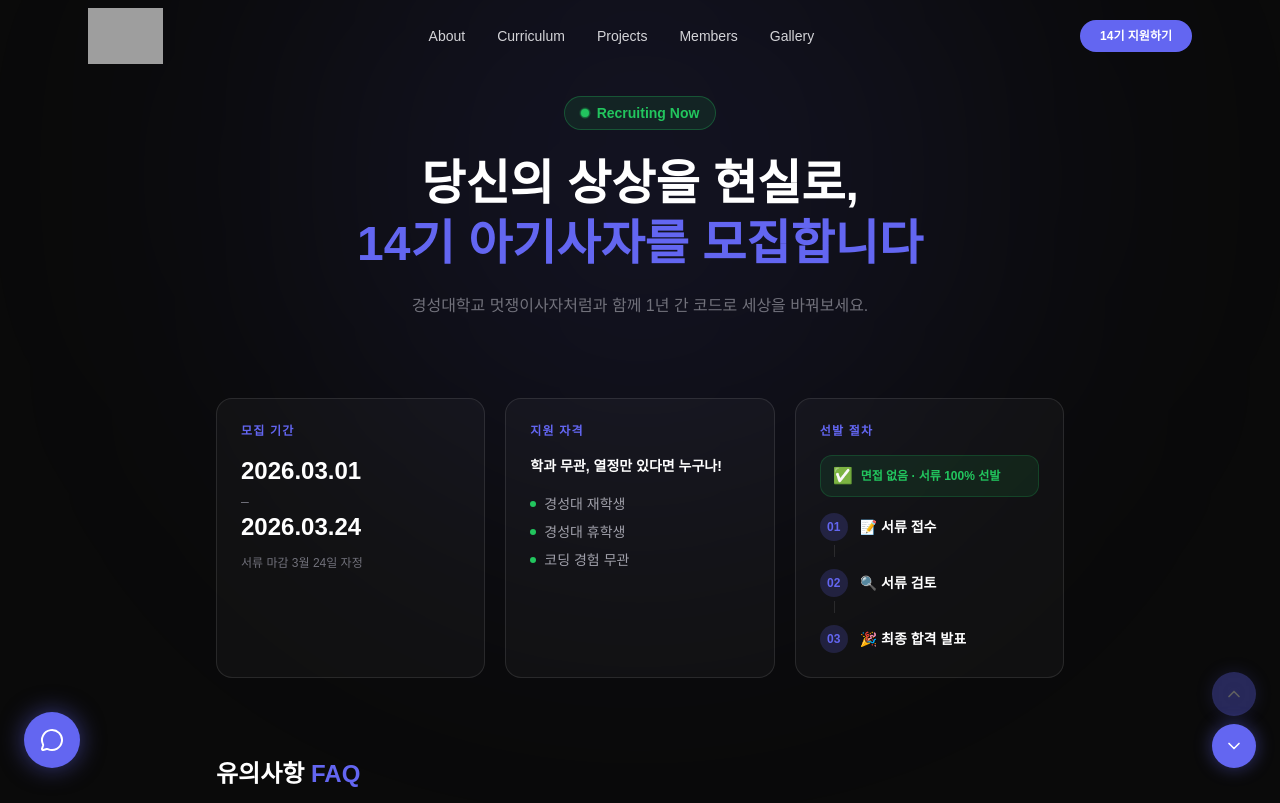
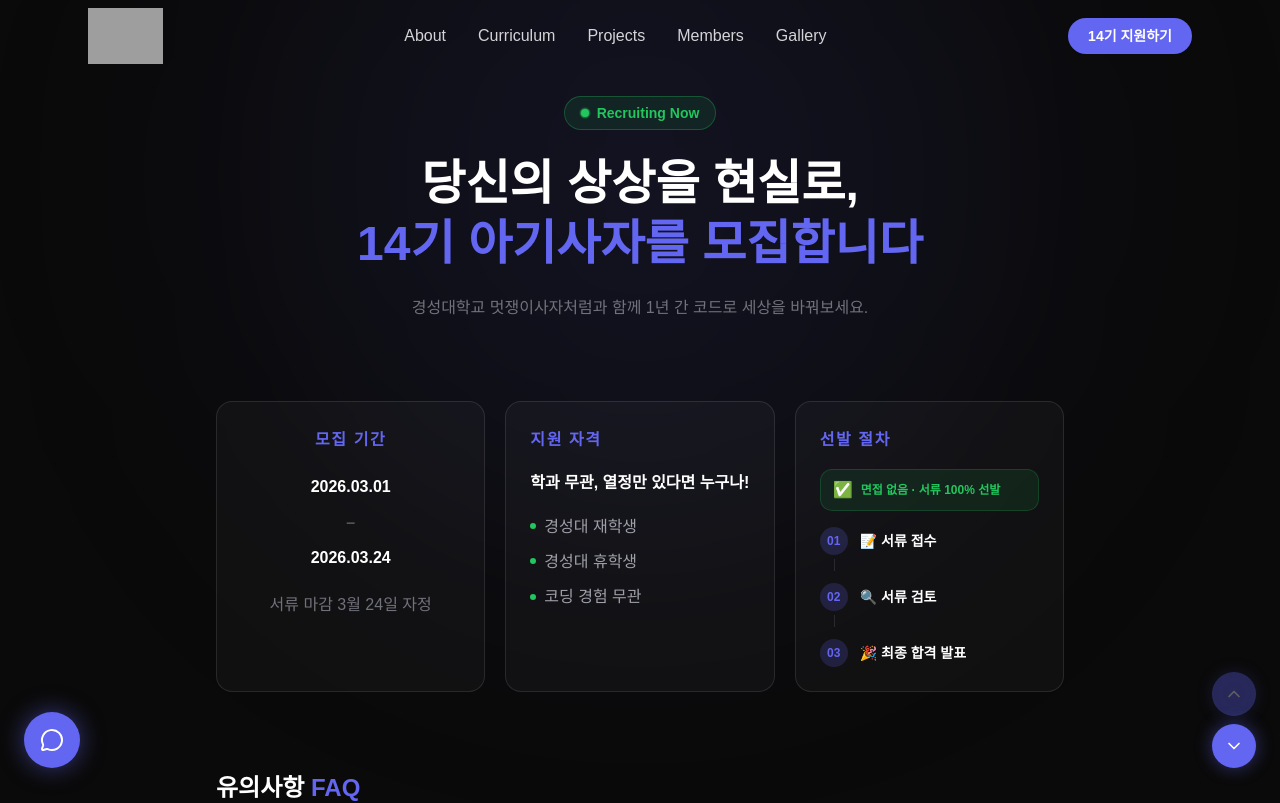
Before and after one commit to likelion-ksu-14th/ksu-likelion-web, a Next.js app: page /apply in a window 1280 px wide. Shown: the top 803 px of the page. Built offline with nearby package versions, Linux system fonts and the light colour scheme; grey boxes are pictures that could not be loaded; a web font is replaced by a local one.

Commit message:
feat: complete curriculum timeline, enhance UI accessibility, and finalize FAQ logic

```diff
--- a/src/app/apply/page.tsx
+++ b/src/app/apply/page.tsx
@@ -217,19 +217,15 @@ export default function ApplyPage() {
           {/* 모집 기간 */}
           <motion.div
             {...fadeUp(0.1)}
-            className="rounded-2xl border border-white/10 bg-white/[0.03] p-6"
+            className="flex flex-col items-center rounded-2xl border border-white/10 bg-white/[0.03] p-6 text-center"
           >
-            <p className="mb-4 text-xs font-bold uppercase tracking-widest text-[#6366F1]">
+            <p className="mb-5 text-xs font-bold uppercase tracking-widest text-[#6366F1]">
               모집 기간
             </p>
-            <p className="text-2xl font-extrabold text-white">
-              2026.03.01
-            </p>
-            <p className="mt-1 text-sm text-zinc-500">–</p>
-            <p className="text-2xl font-extrabold text-white">
-              2026.03.24
-            </p>
-            <p className="mt-3 text-xs text-zinc-500">서류 마감 3월 24일 자정</p>
+            <p className="text-4xl font-extrabold leading-tight text-white">2026.03.01</p>
+            <p className="my-2 text-2xl font-bold text-zinc-600">–</p>
+            <p className="text-4xl font-extrabold leading-tight text-white">2026.03.24</p>
+            <p className="mt-5 text-base text-zinc-500">서류 마감 3월 24일 자정</p>
           </motion.div>
 
           {/* 지원 자격 */}
--- a/src/app/globals.css
+++ b/src/app/globals.css
@@ -30,13 +30,13 @@ body {
   -moz-osx-font-smoothing: grayscale;
 }
 
-/* 모바일: 본문·설명글 최소 16px 강제 */
-@media (max-width: 640px) {
-  p, li, label, .mobile-readable {
-    font-size: max(1rem, 1em);
-    line-height: 1.7;
-  }
+/* 전역: 본문·설명글 최소 16px 강제 (데스크톱·모바일 공통) */
+p, li, label, .mobile-readable {
+  font-size: max(1rem, 1em);
+  line-height: 1.7;
 }
+
+/* 단, 배지·태그·캡션 등 의도적으로 작은 요소는 클래스 단위로 예외 허용 */
 
 @keyframes blink {
   0%, 100% { opacity: 1; }
--- a/src/components/ImpactSection.tsx
+++ b/src/components/ImpactSection.tsx
@@ -111,8 +111,8 @@ function StatCard({ target, suffix, label, sub, started, delay }: StatCardProps)
         {count}
         {suffix}
       </p>
-      <p className="text-lg font-bold text-white">{label}</p>
-      <p className="max-w-[200px] text-sm leading-relaxed text-zinc-500">{sub}</p>
+      <p className="text-xl font-bold text-white md:text-2xl">{label}</p>
+      <p className="max-w-[220px] text-base leading-relaxed text-zinc-500">{sub}</p>
     </motion.div>
   );
 }
--- a/src/components/Navbar.tsx
+++ b/src/components/Navbar.tsx
@@ -32,6 +32,16 @@ export default function Navbar() {
   }, [menuOpen]);
 
   return (
+    <>
+    {/* ── 모바일 메뉴 오버레이 — 터치 시 메뉴 닫기 ── */}
+    {menuOpen && (
+      <div
+        aria-hidden
+        className="fixed inset-0 z-40 bg-black/60 backdrop-blur-sm md:hidden"
+        onClick={() => setMenuOpen(false)}
+      />
+    )}
+
     <header
       className={[
         "fixed left-0 top-0 z-50 w-full transition-all duration-300",
@@ -67,7 +77,7 @@ export default function Navbar() {
                 <Link
                   href={href}
                   className={[
-                    "relative text-sm font-medium transition-colors duration-200",
+                    "relative text-base font-medium transition-colors duration-200",
                     "after:absolute after:-bottom-0.5 after:left-0 after:h-px after:w-full",
                     "after:origin-left after:scale-x-0 after:bg-[#6366F1]",
                     "after:transition-transform after:duration-200",
@@ -86,7 +96,7 @@ export default function Navbar() {
         <div className="flex items-center gap-4">
           <a
             href="/apply"
-            className="hidden rounded-full bg-[#6366F1] px-5 py-2 text-xs font-bold text-white transition-all hover:bg-[#4f52d4] hover:shadow-lg hover:shadow-[#6366F1]/30 md:inline-flex"
+            className="hidden rounded-full bg-[#6366F1] px-5 py-2 text-sm font-bold text-white transition-all hover:bg-[#4f52d4] hover:shadow-lg hover:shadow-[#6366F1]/30 md:inline-flex"
           >
             14기 지원하기
           </a>
@@ -118,7 +128,7 @@ export default function Navbar() {
                 href={href}
                 onClick={() => setMenuOpen(false)}
                 className={[
-                  "block py-3 text-sm font-medium transition-colors duration-200 hover:text-white",
+                  "block py-3 text-base font-medium transition-colors duration-200 hover:text-white",
                   pathname === href ? "text-white" : "text-zinc-400",
                 ].join(" ")}
               >
@@ -138,5 +148,6 @@ export default function Navbar() {
         </ul>
       </div>
     </header>
+    </>
   );
 }
--- a/src/components/WhySection.tsx
+++ b/src/components/WhySection.tsx
@@ -75,7 +75,7 @@ export default function WhySection() {
               </h3>
 
               {/* 설명 */}
-              <p className="text-sm leading-relaxed text-zinc-400 transition-colors duration-300 group-hover:text-zinc-300">
+              <p className="text-base leading-relaxed text-zinc-400 transition-colors duration-300 group-hover:text-zinc-300">
                 {card.description}
               </p>
             </motion.div>
--- a/src/components/sections/MembersSection.tsx
+++ b/src/components/sections/MembersSection.tsx
@@ -161,7 +161,7 @@ function InterviewModal({
 
       {/* 모달 패널 */}
       <motion.div
-        className="relative z-10 w-full max-w-2xl overflow-hidden rounded-3xl border border-white/10 bg-[#111111] shadow-[0_0_60px_rgba(99,102,241,0.15)]"
+        className="relative z-10 flex max-h-[90vh] w-full max-w-2xl flex-col overflow-hidden rounded-3xl border border-white/10 bg-[#111111] shadow-[0_0_60px_rgba(99,102,241,0.15)]"
         initial={{ opacity: 0, y: 32, scale: 0.97 }}
         animate={{ opacity: 1, y: 0, scale: 1 }}
         exit={{ opacity: 0, y: 16, scale: 0.97 }}
@@ -186,7 +186,7 @@ function InterviewModal({
           <X className="h-4 w-4" />
         </button>
 
-        <div className="flex flex-col sm:flex-row">
+        <div className="flex min-h-0 flex-1 flex-col sm:flex-row">
           {/* 왼쪽 — 프로필 */}
           <div className="flex flex-col items-center gap-4 border-b border-white/5 bg-white/[0.02] p-8 sm:w-56 sm:border-b-0 sm:border-r sm:p-10">
             {/* 아바타 */}
@@ -226,7 +226,7 @@ function InterviewModal({
           </div>
 
           {/* 오른쪽 — 인터뷰 */}
-          <div className="flex-1 overflow-y-auto p-8 sm:max-h-[520px]">
+          <div className="modal-scroll flex-1 overflow-y-auto p-8">
             {isRecruiting || member.questions.length === 0 ? (
               /* 모집 중 안내 */
               <div className="flex h-full flex-col items-center justify-center gap-4 py-10 text-center">
@@ -379,11 +379,11 @@ function LeadInterview() {
           </div>
           {/* 텍스트 */}
           <div className="flex flex-col gap-1 sm:items-center sm:text-center">
-            <span className="rounded-full border border-[#6366F1]/30 bg-[#6366F1]/10 px-2.5 py-0.5 text-[10px] font-bold uppercase tracking-widest text-[#6366F1]">
+            <span className="w-fit self-start rounded-full border border-[#6366F1]/30 bg-[#6366F1]/10 px-2.5 py-0.5 text-xs font-bold uppercase tracking-widest text-[#6366F1] sm:self-center">
               Lead
             </span>
             <p className="mt-1 text-base font-extrabold text-white">김민교</p>
-            <p className="text-[11px] leading-relaxed text-zinc-500">
+            <p className="text-xs leading-relaxed text-zinc-500">
               경성대 멋쟁이사자처럼<br className="hidden sm:block" /> 14기 대표
             </p>
           </div>
@@ -498,6 +498,19 @@ export default function MembersSection() {
           <InterviewModal member={selected} onClose={() => setSelected(null)} />
         )}
       </AnimatePresence>
+
+      {/* 커스텀 스크롤바 — 흑요석 테마 */}
+      <style>{`
+        .modal-scroll::-webkit-scrollbar { width: 4px; }
+        .modal-scroll::-webkit-scrollbar-track { background: transparent; }
+        .modal-scroll::-webkit-scrollbar-thumb {
+          background: rgba(99,102,241,0.30);
+          border-radius: 9999px;
+        }
+        .modal-scroll::-webkit-scrollbar-thumb:hover {
+          background: rgba(99,102,241,0.55);
+        }
+      `}</style>
     </>
   );
 }
```
